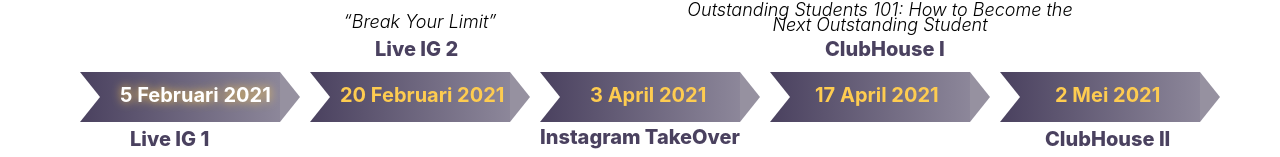
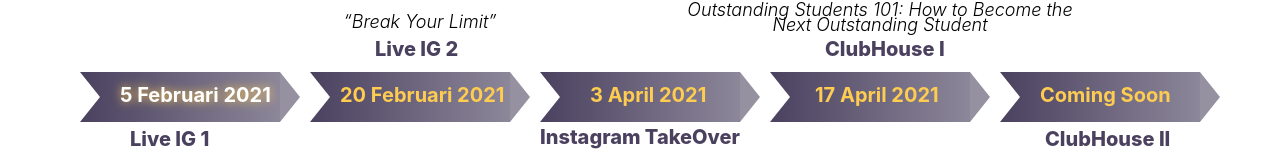
Before and after one commit to MSMazaya/CBCC, a React (Create React App) app in the folder cbcc/: page /preevent in a window 1280 px wide. Shown: the part 1178-1335 px from the top of the page. Built offline with nearby package versions, Linux system fonts and the light colour scheme.

Commit message:
konten lagi lagi

```diff
--- a/cbcc/src/components/Navbar.js
+++ b/cbcc/src/components/Navbar.js
@@ -83,7 +83,7 @@ const Navbar = ({location}) => {
                         <a onClick={()=>scroll(705)}>Events</a>
                     }
                             </li>
-                        <li classname="register"><a href="http://bit.ly/PendaftaranCBCC" target="_blank">Register Now</a></li>
+                        <li classname="register"><a href="https://linktr.ee/collegacy.bcc" target="_blank">Register Now</a></li>
                     </ul>
                 </div>
             </motion.nav>}
--- a/cbcc/src/components/competition/Header.js
+++ b/cbcc/src/components/competition/Header.js
@@ -51,7 +51,7 @@ const Header = () => {
                             }}
                         >
                     <div className="btn">
-                        <h2><a style={{color: "white"}} href="http://bit.ly/PendaftaranCBCC" target="_blank">Register </a></h2>
+                        <h2><a style={{color: "white"}} href="https://linktr.ee/collegacy.bcc" target="_blank">Register</a></h2>
                     </div></motion.div>
                 </div>
             </div>
--- a/cbcc/src/components/mainpage/Header.js
+++ b/cbcc/src/components/mainpage/Header.js
@@ -48,7 +48,7 @@ const Header = () => {
                                     scale:1.1
                                 }
                             }}
-                        ><a className="daftar" href="http://bit.ly/PendaftaranCBCC" target="_blank">Register</a></motion.li>
+                        ><a className="daftar" href="https://linktr.ee/collegacy.bcc" target="_blank">Register</a></motion.li>
                 </ul>
                 </div>
             </motion.div>
--- a/cbcc/src/components/preevent/Timeline.js
+++ b/cbcc/src/components/preevent/Timeline.js
@@ -84,7 +84,7 @@ const Timeline = () => {
                 </div>
                 <div className="pointer">
                 <div className="temlen">
-                    <a className={`tanggal ${check[4] ? "active" : ""}`} onClick={()=>setGroup(4)} style={{left:"55px"}}>2 Mei 2021</a>
+                    <a className={`tanggal ${check[4] ? "active" : ""}`} onClick={()=>setGroup(4)} style={{left:"40px"}}>Coming Soon</a>
                     <a className="lipe"style={{width:"300px",left:"45px"}}>ClubHouse II</a>
                     <a className="jdl"style={{width:"300px",left:"-45px"}}>To Be Announced</a>
                     </div>
```
